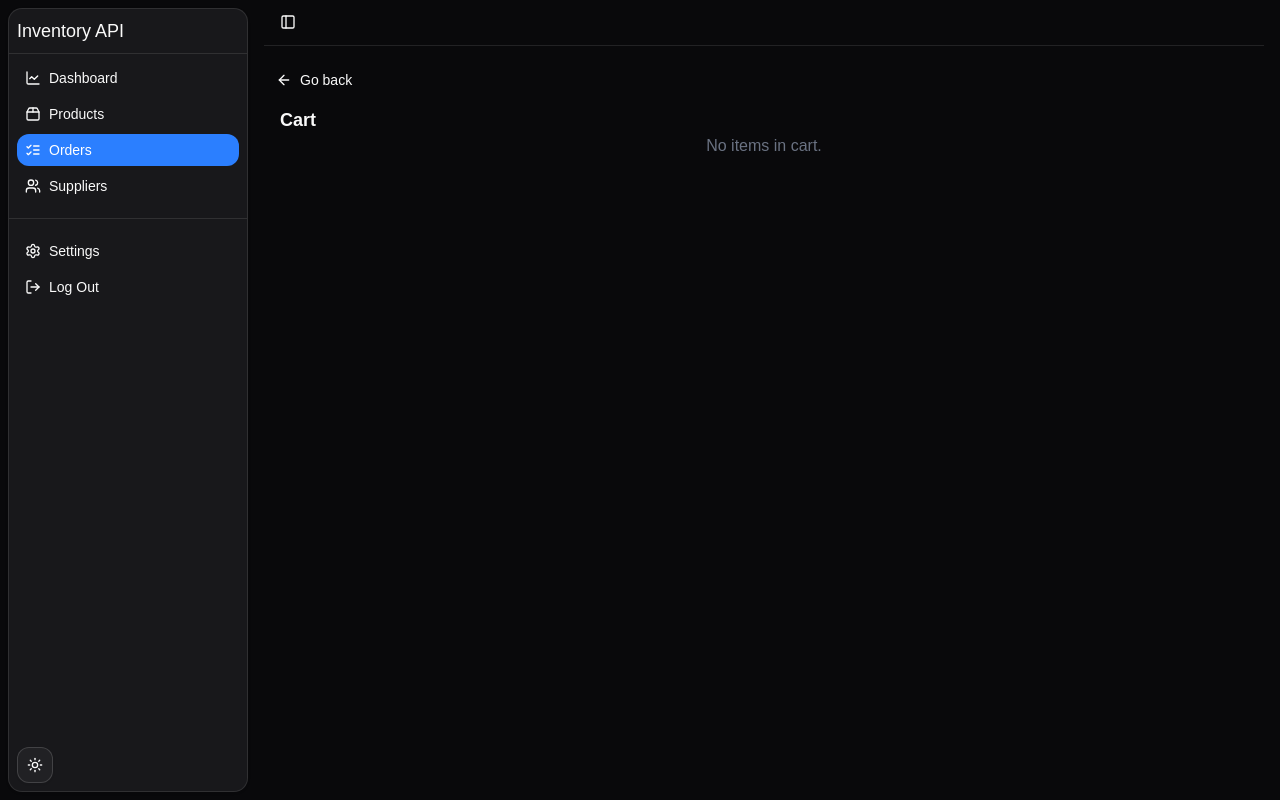
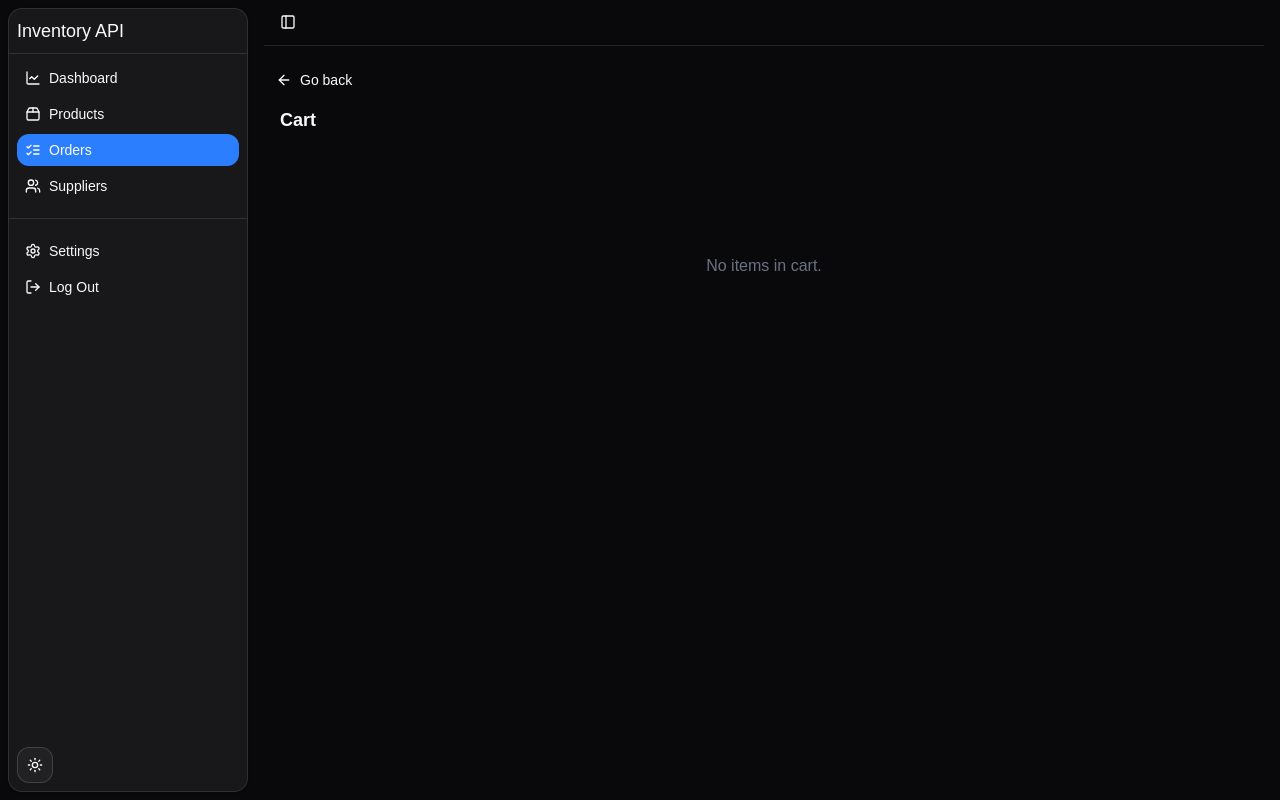
Before and after one commit to mrdsx/inventory-api, a Next.js app in the folder frontend/: page /orders/cart in a window 1280 px wide. Built offline with nearby package versions, Linux system fonts and the light colour scheme.

Commit message:
feat(frontend/order): update styles in title "No item in cart"
affected: CartPage

```diff
--- a/frontend/src/app/(pages)/(workspace)/orders/cart/page.tsx
+++ b/frontend/src/app/(pages)/(workspace)/orders/cart/page.tsx
@@ -37,8 +37,8 @@ export default function CartPage() {
         </NavigationBtn>
         <h2 className="px-4 text-lg font-bold">Cart</h2>
         {cart.length === 0 ? (
-          <div className="flex items-center justify-center">
-            <p className="text-gray-400 dark:text-gray-500">
+          <div className="flex justify-center">
+            <p className="mt-30 text-gray-400 dark:text-gray-500">
               No items in cart.
             </p>
           </div>
```
